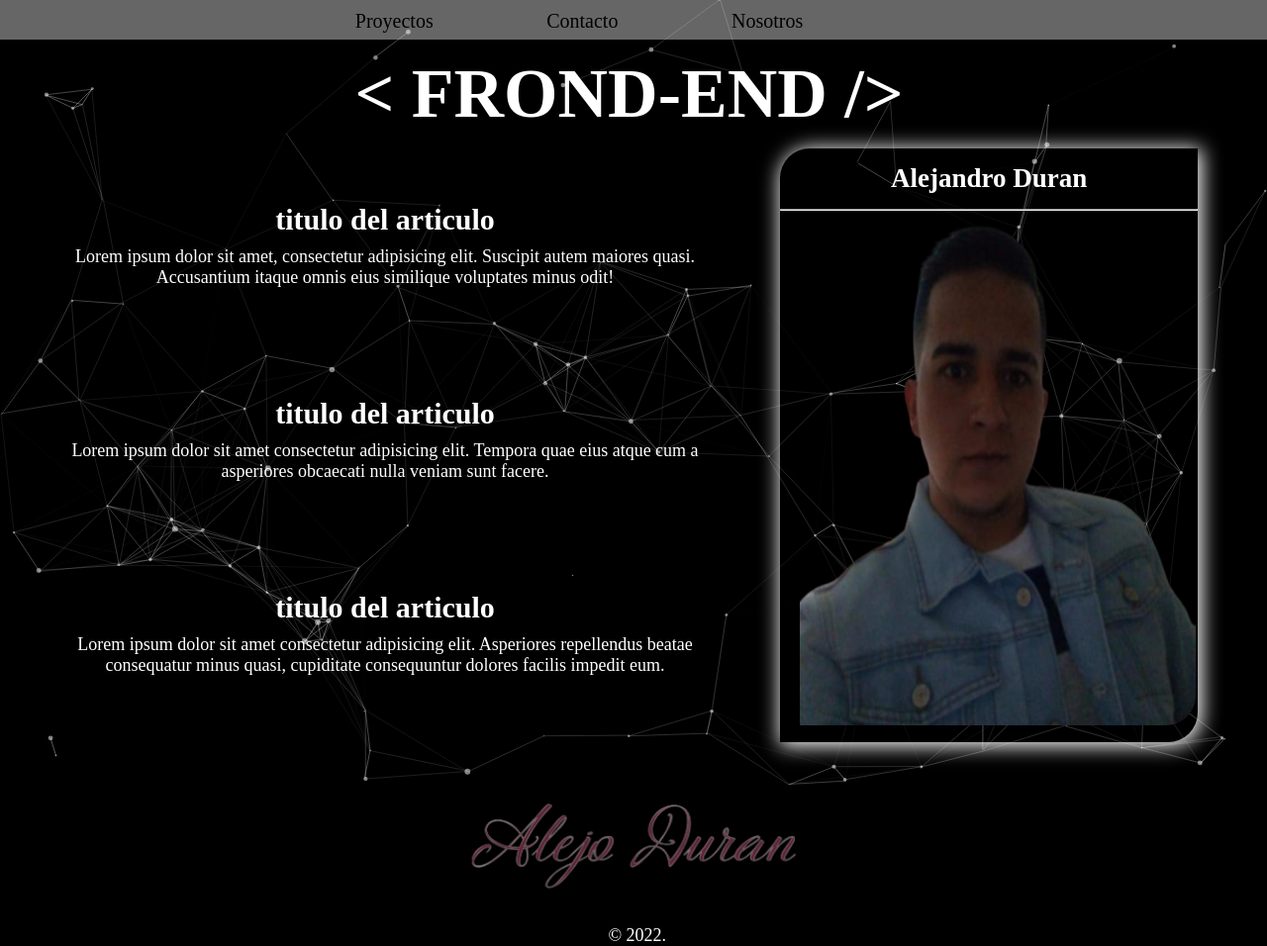
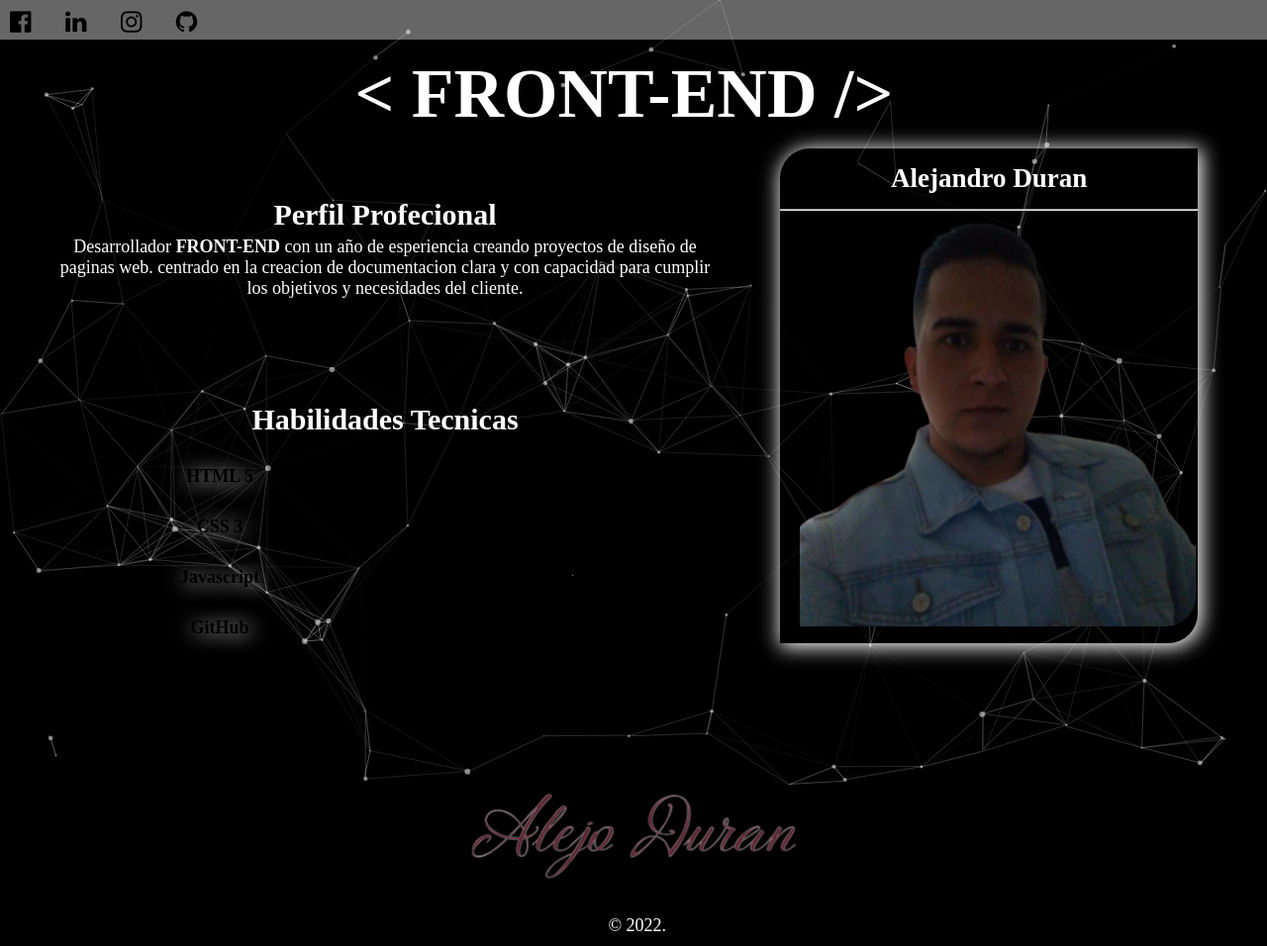
Before and after one commit to Alejandro-26/Portafolio_web, a plain HTML site: page index.html in a window 1280 px wide. Shown: the whole page at 99% size. Drawn offline with Linux system fonts and the light colour scheme.

Commit message:
dandole vida al portafolio web

```diff
--- a/index.html
+++ b/index.html
@@ -6,40 +6,58 @@
     <meta name="viewport" content="width=device-width, initial-scale=1.0">
     <title>Portafolio</title>
     <link rel="stylesheet" href="stylos.css">
+    <link rel="stylesheet" href="https://stackpath.bootstrapcdn.com/font-awesome/4.7.0/css/font-awesome.min.css">
 </head>
 <body>
     <div id="particles-js"></div>
 
     <nav id="navegador">
         <ul>
-            <li>
-                <a href="">Proyectos</a>
+            <li class="logos">
+              <a href="#" class="fa fa-facebook-official"></a>
             </li>
-            <li>
-                <a href="">Contacto</a>
+            <li class="logos">
+              <a href="https://www.linkedin.com/in/alejandro-duran-41b743246/" class="fa fa-linkedin"></a>
             </li>
-            <li>
-             <a href="">Nosotros</a>
+            <li class="logos">
+              <a href="#" class="fa fa-instagram"></a>
+            </li>
+            <li class="logos">
+              <a href="https://github.com/Alejandro-26" class="fa fa-github"></a>
             </li>
         </ul>
+
     </nav>
+
     <header id="encabezado">
-        <h1 class="tituto-encabezado">< FROND-END /></h1>
+        <h1 class="tituto-encabezado">< FRONT-END /></h1>
     </header>
 
     <section id="seccion">
         <article>
-            <h2>titulo del articulo</h2>
-            <p>Lorem ipsum dolor sit amet, consectetur adipisicing elit. Suscipit autem maiores quasi. Accusantium itaque omnis eius similique voluptates minus odit!</p>
+            <h2>Perfil Profecional</h2>
+
+            <p>Desarrollador <strong> FRONT-END </strong>con un año de esperiencia creando proyectos de diseño de paginas web. centrado en la creacion de documentacion clara y con capacidad para cumplir los objetivos y necesidades del cliente.</p>
         </article>
         <article>
-            <h2>titulo del articulo</h2>
-            <p>Lorem ipsum dolor sit amet consectetur adipisicing elit. Tempora quae eius atque cum a asperiores obcaecati nulla veniam sunt facere.</p>
+            <h2>Habilidades Tecnicas</h2>
+
+            <ul>
+                <li>
+                  <h4>HTML 5</h4>
+                </li>
+                <li>
+                    <h4>CSS 3</h4>
+                </li>
+                <li>
+                    <h4>Javascript</h4>
+                </li>
+                <li>
+                    <h4>GitHub</h4>
+                </li>
+            </ul>
         </article>
-        <article>
-            <h2>titulo del articulo</h2>
-            <p>Lorem ipsum dolor sit amet consectetur adipisicing elit. Asperiores repellendus beatae consequatur minus quasi, cupiditate consequuntur dolores facilis impedit eum.</p>
-        </article>
+
     </section>
     <aside id="aside">
         <h1 class="titulo-aside">Alejandro Duran</h1>
--- a/stylos.css
+++ b/stylos.css
@@ -26,18 +26,43 @@ body{
     text-align: center;
     background: #ffffff;
     opacity: 0.4;
+    display: flex;
 }
-li{
+.logos{
     display: inline-block;
-    font-size: 20px;
-    margin: 10px 100px 100px 0;
+    font-size: 25px;
+    margin: 5px 10px  80px;
 }
+
 a{
     margin: 5px 10px 0 0;
     text-decoration: none;
     color: #000;
     font-weight: 40px;
 }
+a:hover{
+    text-shadow: 5px 5px 18px #000;
+    color: #fff;
+}
+
+main{
+    height: 500px;
+    width: 500px;
+    background: #fff;
+}
+svg{
+    position: absolute;
+    margin: -20px 10px 50px 95%;
+}
+.svg1{
+    position: absolute;
+    margin: -20px 10px 50px 91%
+}
+.svg2{
+    position: absolute;
+    margin: -20px 10px 50px 87%
+}
+
 .tituto-encabezado{
     font-size: 70px;
     position: absolute;
@@ -68,18 +93,27 @@ a{
     float: left;
     margin: 5px;
 }
+ul{
+    list-style: none;
+}
+h4{
+    color: #000;
+    text-shadow: 2px 2px 20px  #fff;
+    margin-right: 50%;
+    margin-top: 30px;
+}
 article{
     text-align: center;
     padding: 50px;
 }
 h2{
-    margin: 10px auto;
+    margin: 5px auto;
     font-size: 30px;
 }
 
 #aside{
     width: 33%;
-    height: 600px;
+    height: 500px;
     margin: 10px;
     float: left;
     position: relative;
@@ -94,13 +128,13 @@ h2{
 }
 .imagen-perfil{
     width: 400px;
-    height: 520px;
+    height: 420px;
     margin-left: 20px;
     border-radius: 30px 0 30px 0;
 }
 
 
-#pie-pagina,hr{
+#pie-pagina{
     clear: both;
 }
 
```
